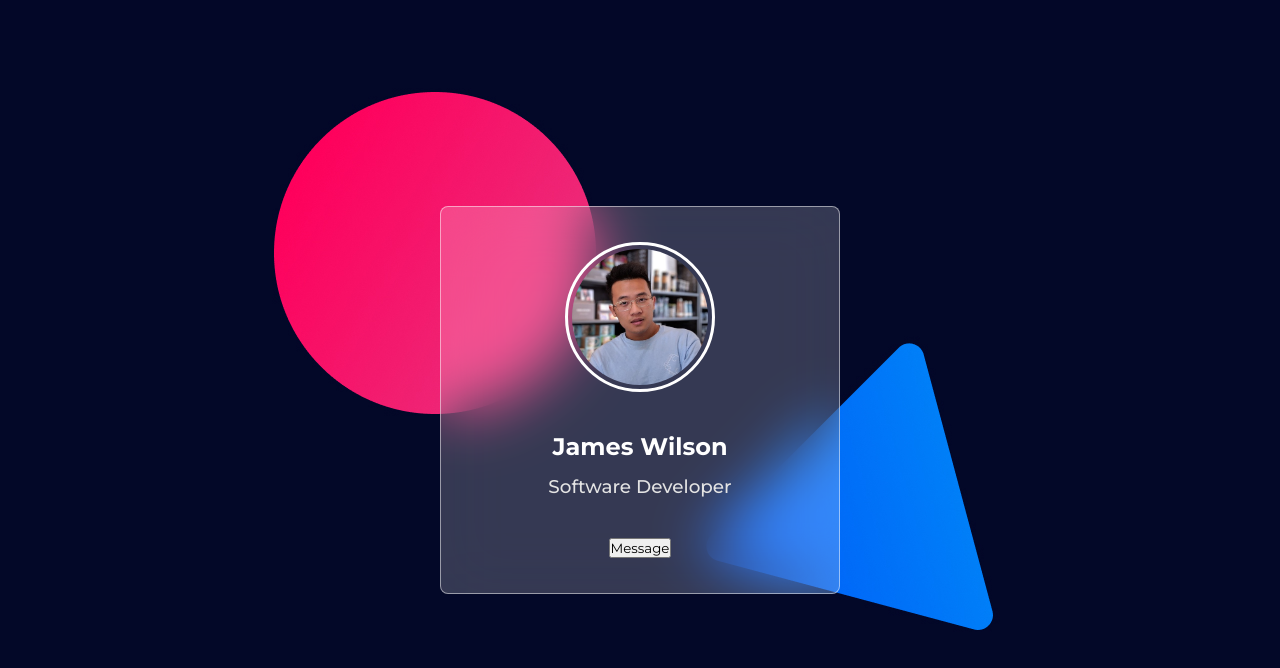
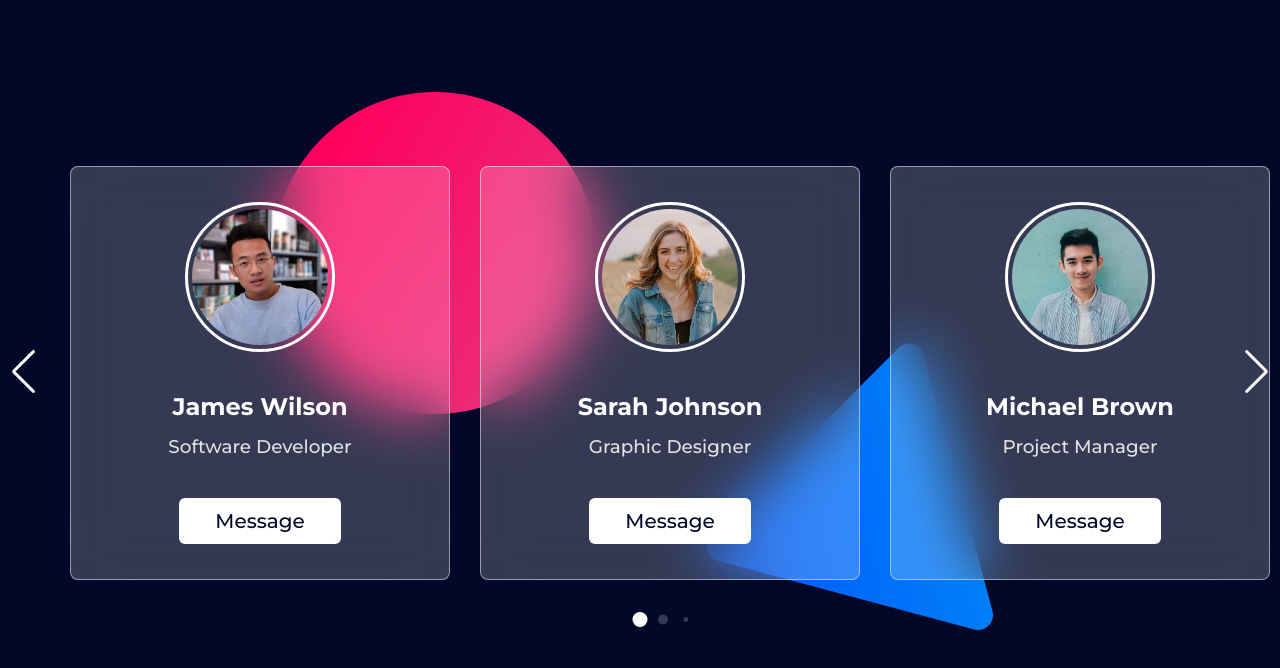
Before and after one commit to suzandev/Card-Slider, a plain HTML site: page index.html in a window 1280 px wide. Drawn offline with nearby package versions, Linux system fonts and the light colour scheme.

Commit message:
added swiper js for slider and finished project

```diff
--- a/index.html
+++ b/index.html
@@ -3,21 +3,77 @@
   <head>
     <meta charset="UTF-8" />
     <meta name="viewport" content="width=device-width, initial-scale=1.0" />
-    <title>Document</title>
+    <title>Card Slider || DevSuzan</title>
+    <!-- Linking SwiperJS CSS  -->
+    <link
+      rel="stylesheet"
+      href="https://cdn.jsdelivr.net/npm/swiper@11/swiper-bundle.min.css" />
     <link rel="stylesheet" href="./style.css" />
   </head>
   <body>
-    <div class="container">
+    <div class="container swiper">
       <div class="slider_wrapper">
-        <div class="card_list">
-          <div class="card_item">
+        <div class="card_list swiper-wrapper">
+          <div class="card_item swiper-slide">
             <img src="./images/img-1.jpg" alt="user image" class="user_image" />
             <h2 class="user_name">James Wilson</h2>
             <p class="user_profession">Software Developer</p>
             <button class="message_button">Message</button>
           </div>
+          <div class="card_item swiper-slide">
+            <img src="./images/img-2.jpg" alt="user image" class="user_image" />
+            <h2 class="user_name">Sarah Johnson</h2>
+            <p class="user_profession">Graphic Designer</p>
+            <button class="message_button">Message</button>
+          </div>
+          <div class="card_item swiper-slide">
+            <img src="./images/img-3.jpg" alt="user image" class="user_image" />
+            <h2 class="user_name">Michael Brown</h2>
+            <p class="user_profession">Project Manager</p>
+            <button class="message_button">Message</button>
+          </div>
+          <div class="card_item swiper-slide">
+            <img src="./images/img-4.jpg" alt="user image" class="user_image" />
+            <h2 class="user_name">Emily Davis</h2>
+            <p class="user_profession">Marketing Specialist</p>
+            <button class="message_button">Message</button>
+          </div>
+          <div class="card_item swiper-slide">
+            <img src="./images/img-5.jpg" alt="user image" class="user_image" />
+            <h2 class="user_name">Christopher Garcia</h2>
+            <p class="user_profession">Data Scientist</p>
+            <button class="message_button">Message</button>
+          </div>
+          <div class="card_item swiper-slide">
+            <img src="./images/img-6.jpg" alt="user image" class="user_image" />
+            <h2 class="user_name">Richard Wilson</h2>
+            <p class="user_profession">Product Designer</p>
+            <button class="message_button">Message</button>
+          </div>
+          <div class="card_item swiper-slide">
+            <img src="./images/img-3.jpg" alt="user image" class="user_image" />
+            <h2 class="user_name">Daniel Anderson</h2>
+            <p class="user_profession">DevOps Engineer</p>
+            <button class="message_button">Message</button>
+          </div>
+          <div class="card_item swiper-slide">
+            <img src="./images/img-2.jpg" alt="user image" class="user_image" />
+            <h2 class="user_name">Laura Thompson</h2>
+            <p class="user_profession">UI/UX Designer</p>
+            <button class="message_button">Message</button>
+          </div>
         </div>
+
+        <div class="swiper-pagination"></div>
+        <div class="swiper-slide-button swiper-button-prev"></div>
+        <div class="swiper-slide-button swiper-button-next"></div>
       </div>
     </div>
+
+    <!-- Linking SwiperJS script  -->
+    <script src="https://cdn.jsdelivr.net/npm/swiper@11/swiper-bundle.min.js"></script>
+
+    <!-- Linking custom script  -->
+    <script src="./script.js"></script>
   </body>
 </html>
--- /dev/null
+++ b/script.js
@@ -0,0 +1,31 @@
+const swiper = new Swiper(".slider_wrapper", {
+  loop: true,
+  grabCursor: true,
+  spaceBetween: 30,
+
+  // If we need pagination
+  pagination: {
+    el: ".swiper-pagination",
+    clickable: true,
+    dynamicBullets: true,
+  },
+
+  // Navigation arrows
+  navigation: {
+    nextEl: ".swiper-button-next",
+    prevEl: ".swiper-button-prev",
+  },
+
+  // Responsive breakpoints
+  breakpoints: {
+    0: {
+      slidesPerView: 1,
+    },
+    768: {
+      slidesPerView: 2,
+    },
+    1024: {
+      slidesPerView: 3,
+    },
+  },
+});
--- a/style.css
+++ b/style.css
@@ -16,9 +16,15 @@ body {
   background: url("./images/bg.jpg") #030728 no-repeat center;
 }
 
+.slider_wrapper {
+  overflow: hidden;
+  min-width: 1200px;
+  margin: 0 70px 55px;
+}
+
 .card_list .card_item {
   color: #fff;
-  width: 400px;
+  user-select: none;
   padding: 35px;
   display: flex;
   flex-direction: column;
@@ -45,3 +51,49 @@ body {
   font-weight: 500;
   margin: 14px 0 40px;
 }
+
+.card_list .card_item .message_button {
+  font-size: 1.25rem;
+  padding: 10px 35px;
+  color: #030728;
+  border-radius: 6px;
+  font-weight: 500;
+  cursor: pointer;
+  background: #fff;
+  border: 1px solid transparent;
+  transition: 0.2s ease;
+}
+
+.card_list .card_item .message_button:hover {
+  background: rgba(255, 255, 255, 0.1);
+  border: 1px solid transparent;
+  color: #fff;
+}
+
+.slider_wrapper .swiper-pagination-bullet {
+  background: #fff;
+  height: 15px;
+  width: 15px;
+}
+
+.slider_wrapper .swiper-slide-button {
+  color: #fff;
+  margin-top: -50px;
+  transition: 0.2s ease;
+}
+
+.slider_wrapper .swiper-slide-button:hover {
+  color: #4658ff;
+}
+
+@media screen and(max-width: 768px) {
+  .slider_wrapper {
+    margin: 0 10px 40px;
+  }
+
+  .slider_wrapper .swiper-slide-button {
+    display: none;
+  }
+}
+
+/* 7.51  (https://www.youtube.com/watch?v=XxG7vqFecR8&list=PLpwngcHZlPadhRwryAXw3mJWX5KH3T5L3&index=2) */
```
